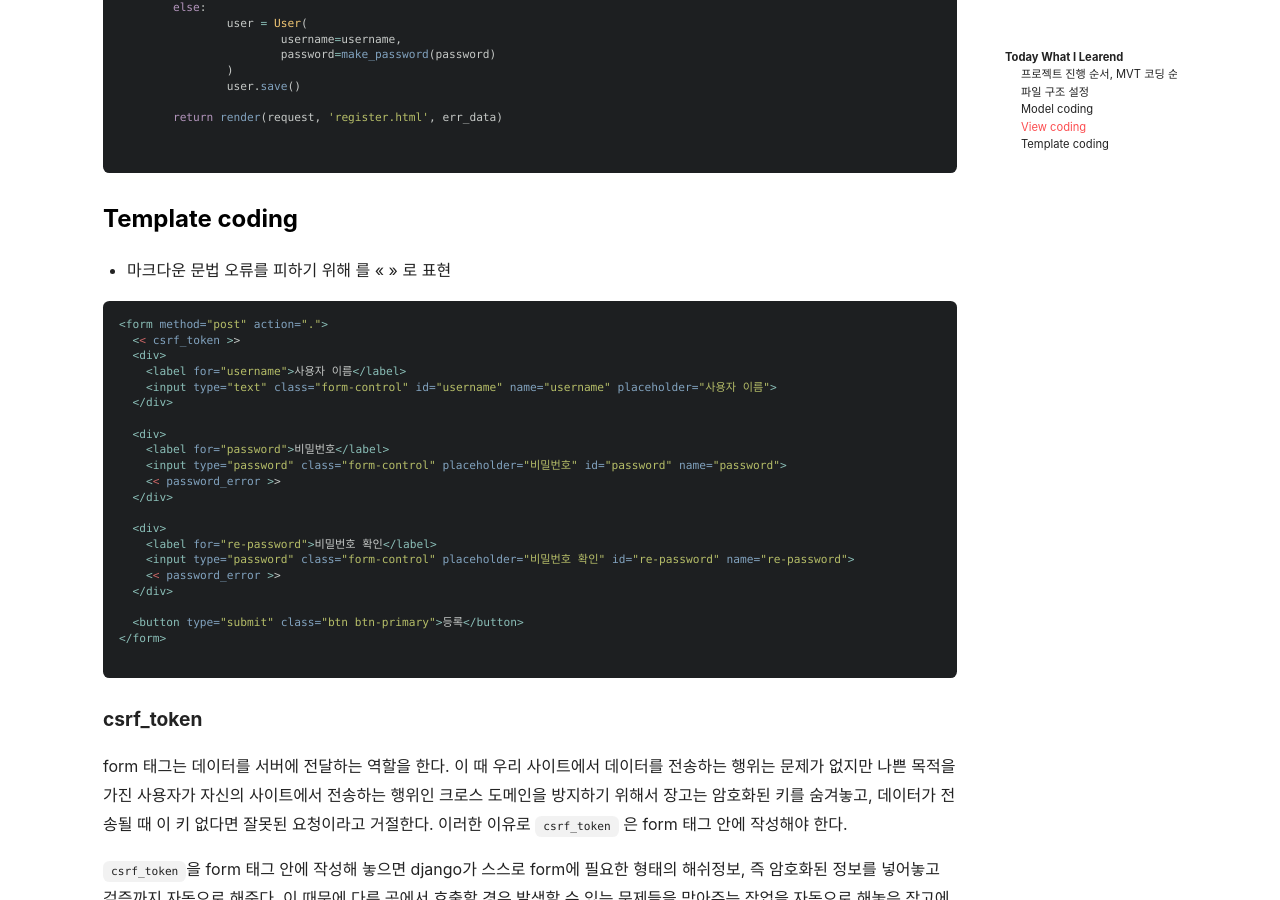
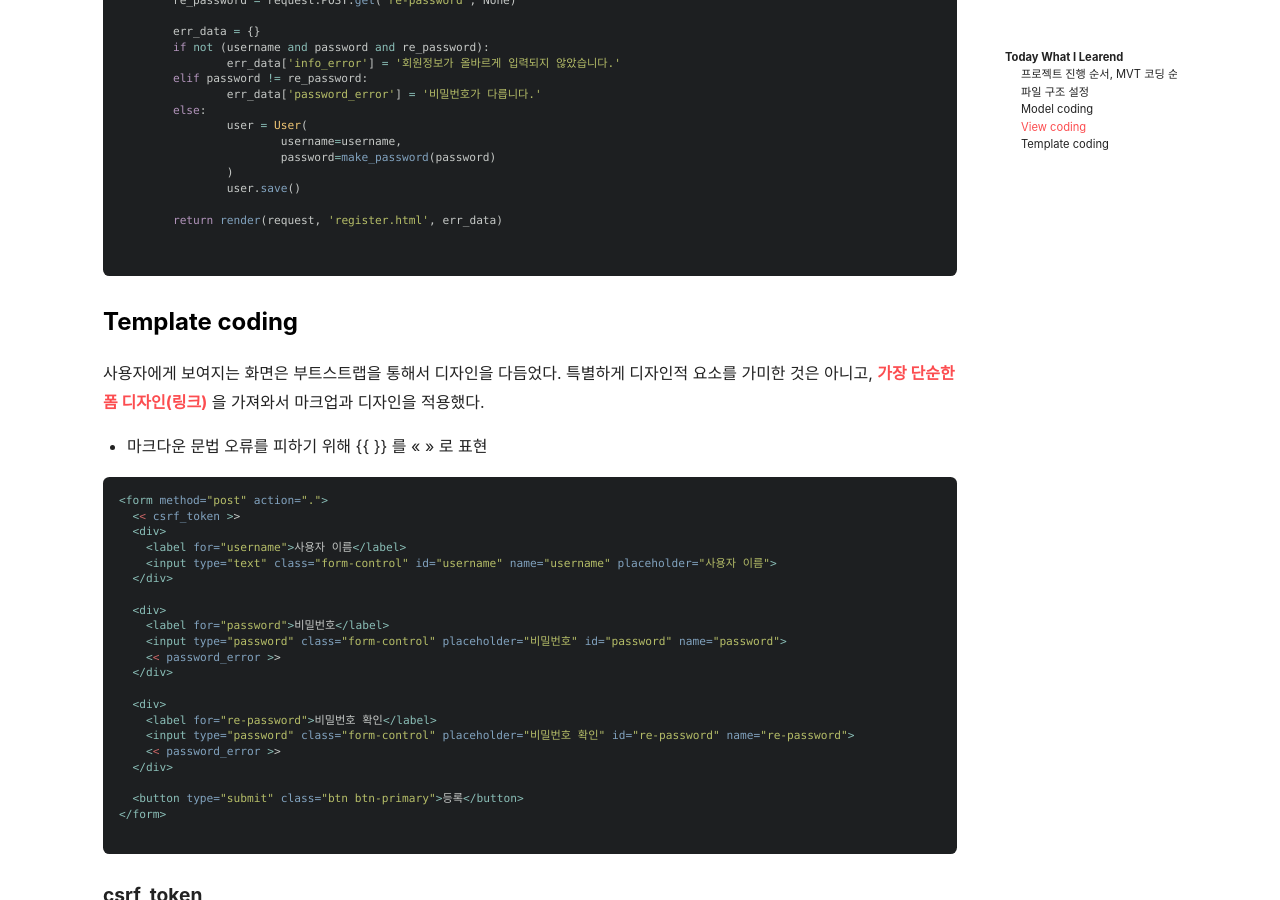
Before and after one commit to mchaemil/mchaemil.github.io, a Jekyll site: the page built from _posts/2019-12-21-Django-sign-in.md, in a window 1280 px wide and 900 px high, scrolled down 5353 px. Built offline with Jekyll 4.4.1, drawn with Linux system fonts in a browser that asks for light colours; nearby versions of some CDN libraries; comment, search, counter and statistics services are not loaded; some of the changed text lies outside the part shown.

Commit message:
update post

````diff
--- a/_posts/2019-12-21-Django-sign-in.md
+++ b/_posts/2019-12-21-Django-sign-in.md
@@ -11,7 +11,7 @@ tags: Django
 아이디와 비밀번호만 입력할 수 있는 회원가입 기능이지만 예전부터 만들어 보고 싶었던 회원가입 기능을 구현할 수 있게 되었다.
 단순히 따라 만든 것이므로 이것은 아직 나의 것이 아닌 코드이다.
 나의 코드로 소화하기 위한 노력을 부단히 하자! 이렇게 조금씩 조금씩 다양한 기능들을 익혀서 거대한 웹 프로젝트를 만들 수 있는 날이 오기를 기대하며!
-
+- ps. bootstrap 은 참 편한 것 같다... 그 위력이 이제야 조금씩 느껴진다.(적용의 결과를 확인하고서, 왜 부트스트랩을 사람들이 많이 사용하는지 알게 됐다... 많이 편하다..)
 
 ---
 **Today I Learend**
@@ -19,6 +19,7 @@ tags: Django
 - Model coding
 - View coding
 - Template coding
+- 간단한 Bootstrap 사용
 
 ---
 
@@ -244,7 +245,11 @@ def register(request):
 
 ### Template coding
 
-- 마크다운 문법 오류를 피하기 위해 {{ }} 를 << >> 로 표현
+사용자에게 보여지는 화면은 부트스트랩을 통해서 디자인을 다듬었다.
+특별하게 디자인적 요소를 가미한 것은 아니고, [가장 단순한 폼 디자인(링크)](https://getbootstrap.com/docs/4.4/components/forms/#overview) 을 가져와서 마크업과 디자인을 적용했다.
+
+
+- 마크다운 문법 오류를 피하기 위해 \{\{ \}\} 를 << >> 로 표현
 
 ```html
 <form method="post" action=".">
````
